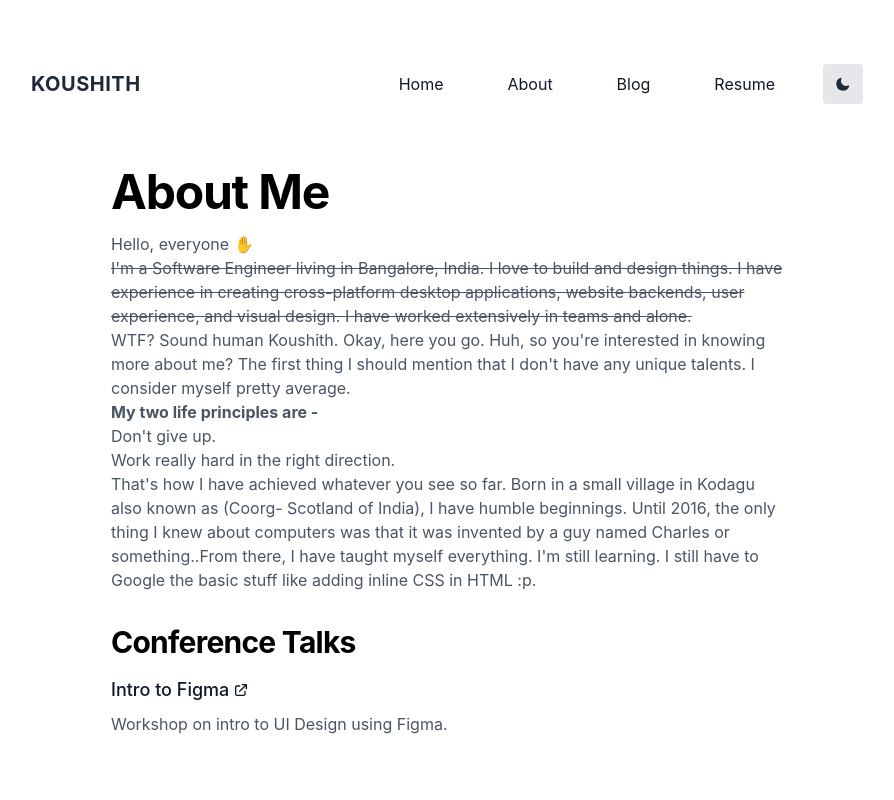
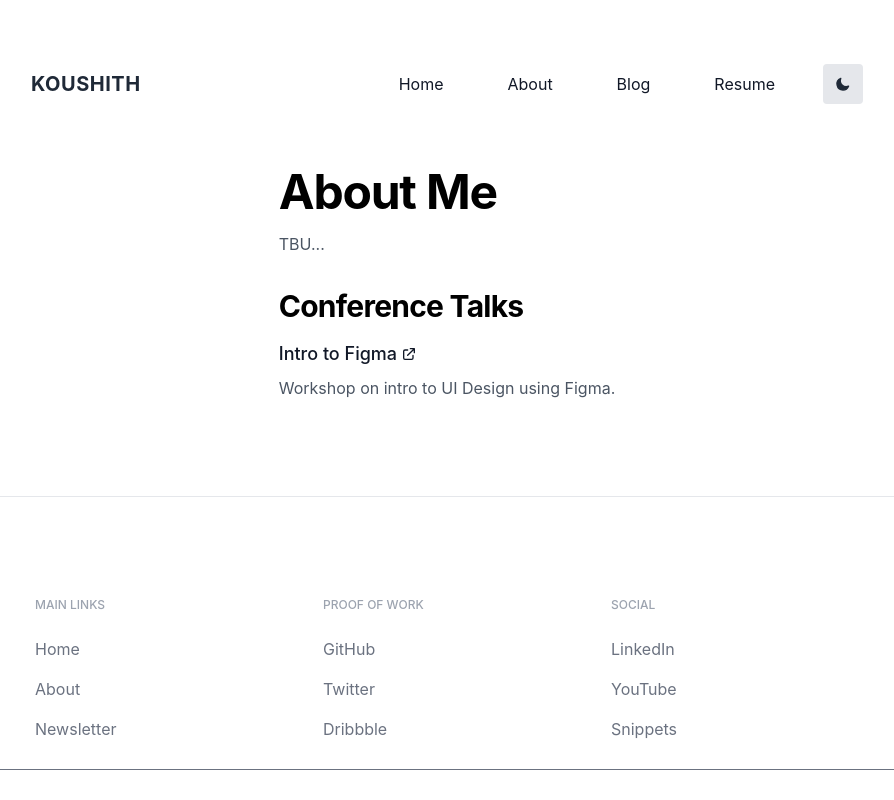
Before and after one commit to Koushith/Next.js-Portfolio-2021, a Next.js app: page /about in a window 1280 px wide. Shown: the top 800 px of the page, without its empty margins (193-1087 px from the left). Built offline with nearby package versions, Linux system fonts and the light colour scheme; what @tailwindcss/typography would draw is missing.

Commit message:
fixes minor padding issuess

```diff
--- a/pages/about.js
+++ b/pages/about.js
@@ -39,7 +39,7 @@ export default function About() {
         About Me
       </h1>
       <div className="mb-8 prose leading-6 text-gray-600 dark:text-gray-400">
-        <p>Hello, everyone ✋</p>
+        {/* <p>Hello, everyone ✋</p>
         <p style={{ textDecoration: "line-through" }}>
           {" "}
           I'm a Software Engineer living in Bangalore, India. I love to build
@@ -68,7 +68,8 @@ export default function About() {
           was that it was invented by a guy named Charles or something..From
           there, I have taught myself everything. I'm still learning. I still
           have to Google the basic stuff like adding inline CSS in HTML :p.
-        </p>{" "}
+        </p>{" "} */}
+        <p>TBU...</p>
       </div>
       <h2 className="font-bold text-3xl tracking-tight mb-4 text-black dark:text-white">
         Conference Talks
```
